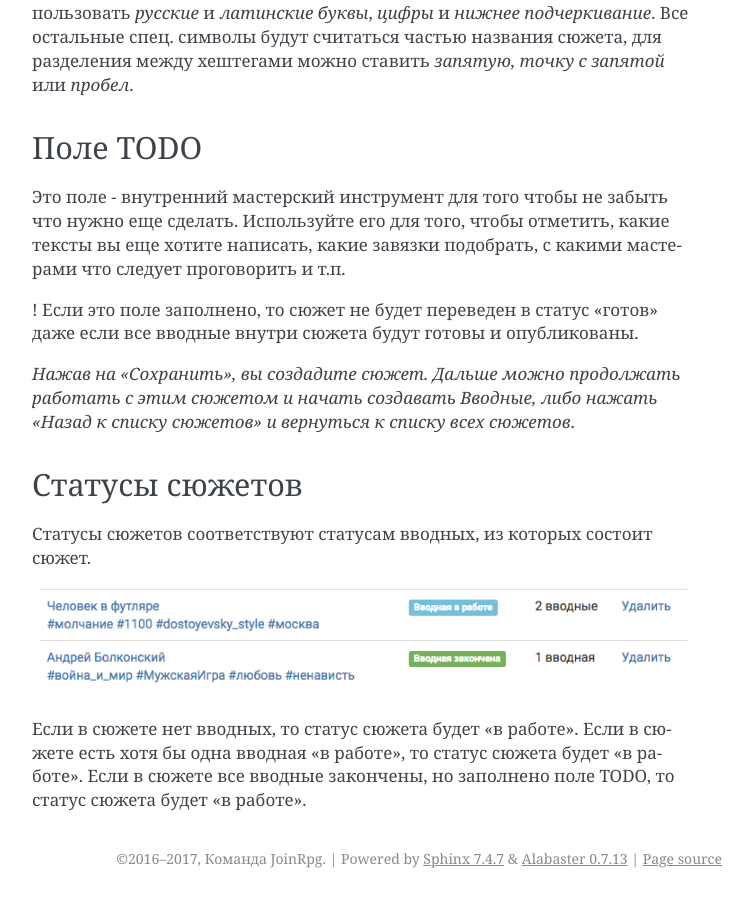
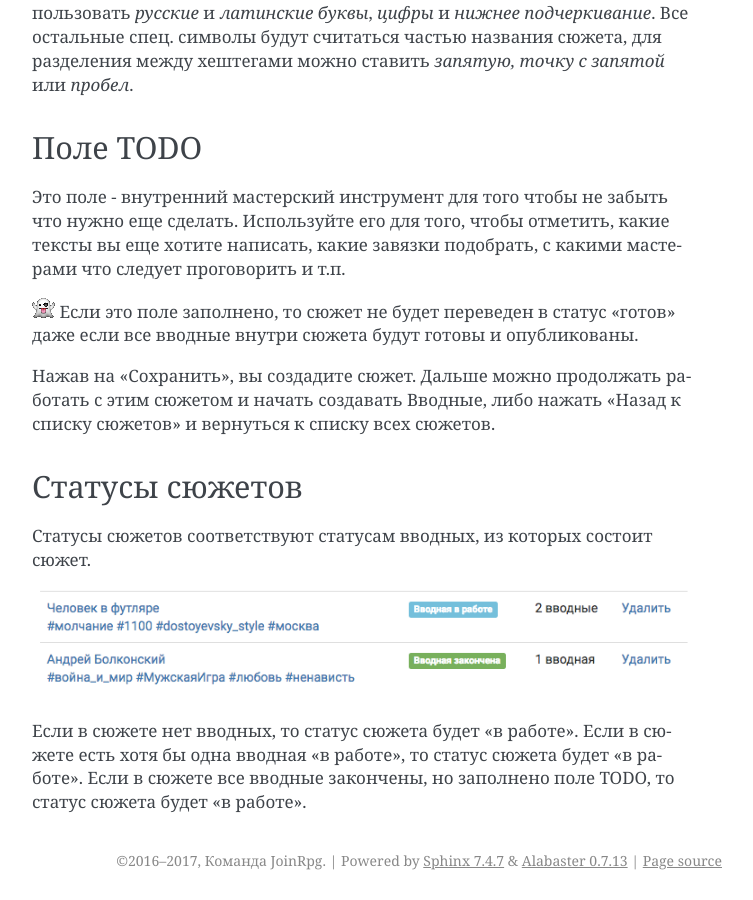
Before and after one commit to joinrpg/joinrpg-docs, a Sphinx documentation site: the page built from docs/plot/creating-plot.md, in a window 1280 px wide and 900 px high, scrolled down 1192 px. Shown: the whole window, without its empty margins (388-1141 px from the left). Built offline with Sphinx 7.4.7, drawn with Linux system fonts in a browser that asks for light colours; some of the changed lines change nothing that is shown.

Commit message:
Update creating-plot.md

```diff
--- a/docs/plot/creating-plot.md
+++ b/docs/plot/creating-plot.md
@@ -21,11 +21,11 @@
 Это поле - внутренний мастерский инструмент для того чтобы не забыть что нужно еще сделать.
 Используйте его для того, чтобы отметить, какие тексты вы еще хотите написать, какие завязки подобрать, с какими мастерами что следует проговорить и т.п.
 
-! Если это поле заполнено, то сюжет не будет переведен в статус «готов» даже если все вводные внутри сюжета будут готовы и опубликованы.
+![Название сюжета](attention.png) Если это поле заполнено, то сюжет не будет переведен в статус «готов» даже если все вводные внутри сюжета будут готовы и опубликованы.
 
+Нажав на «Сохранить», вы создадите сюжет.
+Дальше можно продолжать работать с этим сюжетом и начать создавать Вводные, либо нажать «Назад к списку сюжетов» и вернуться к списку всех сюжетов.
 
-*Нажав на «Сохранить», вы создадите сюжет.
-Дальше можно продолжать работать с этим сюжетом и начать создавать Вводные, либо нажать «Назад к списку сюжетов» и вернуться к списку всех сюжетов*.
 
 ## Статусы сюжетов
 
```
